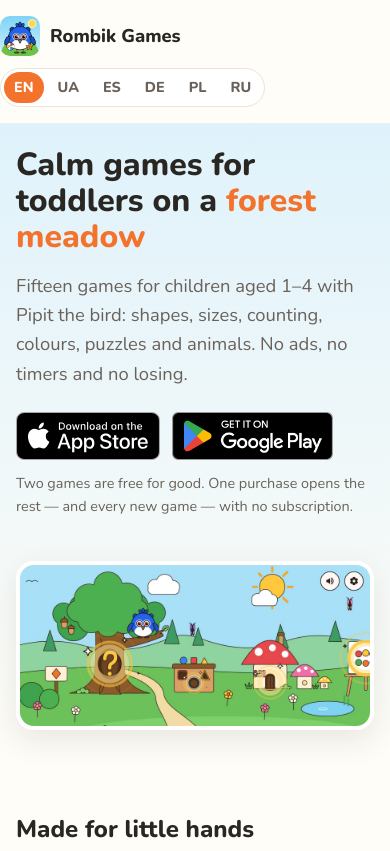
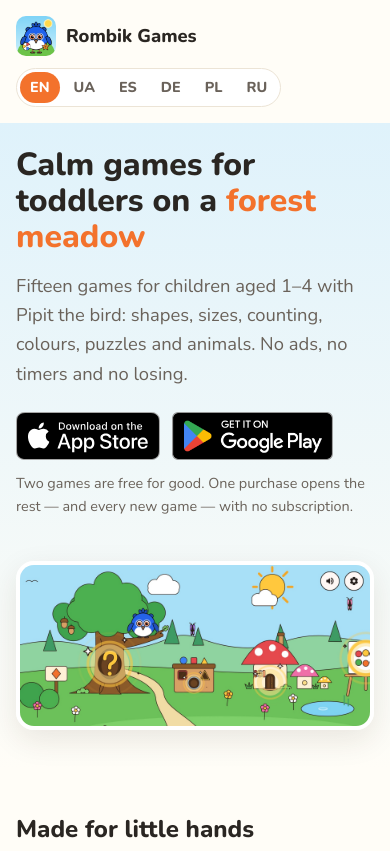
Before and after one commit to Vurarddo/rombik-games, a plain HTML site: page index.html in a window 390 px wide. Shown: the top 851 px of the page. Drawn offline with nearby package versions, Linux system fonts and the light colour scheme.

Commit message:
The home page's header keeps its side margins on a phone
Co-Authored-By: Claude Opus 5.5 <noreply@anthropic.com>

```diff
--- a/index.html
+++ b/index.html
@@ -54,7 +54,8 @@
   html:not([data-lang="uk"]) [lang="uk"], html:not([data-lang="en"]) [lang="en"], html:not([data-lang="de"]) [lang="de"],
   html:not([data-lang="es"]) [lang="es"], html:not([data-lang="pl"]) [lang="pl"], html:not([data-lang="ru"]) [lang="ru"] { display: none !important; }
 
-  header.top { display: flex; align-items: center; justify-content: space-between; padding: 16px 0; gap: 12px; }
+  /* Top and bottom only: the sides keep the .wrap gutter. */
+  header.top { display: flex; align-items: center; justify-content: space-between; padding-top: 16px; padding-bottom: 16px; gap: 12px; }
   .brand { display: flex; align-items: center; gap: 10px; font-weight: 800; font-size: 1.15rem; text-decoration: none; color: var(--ink); }
   .brand img { width: 40px; height: 40px; border-radius: 10px; }
   .langs { display: flex; gap: 4px; background: var(--card); border: 1px solid var(--line); border-radius: 999px; padding: 3px; }
```
